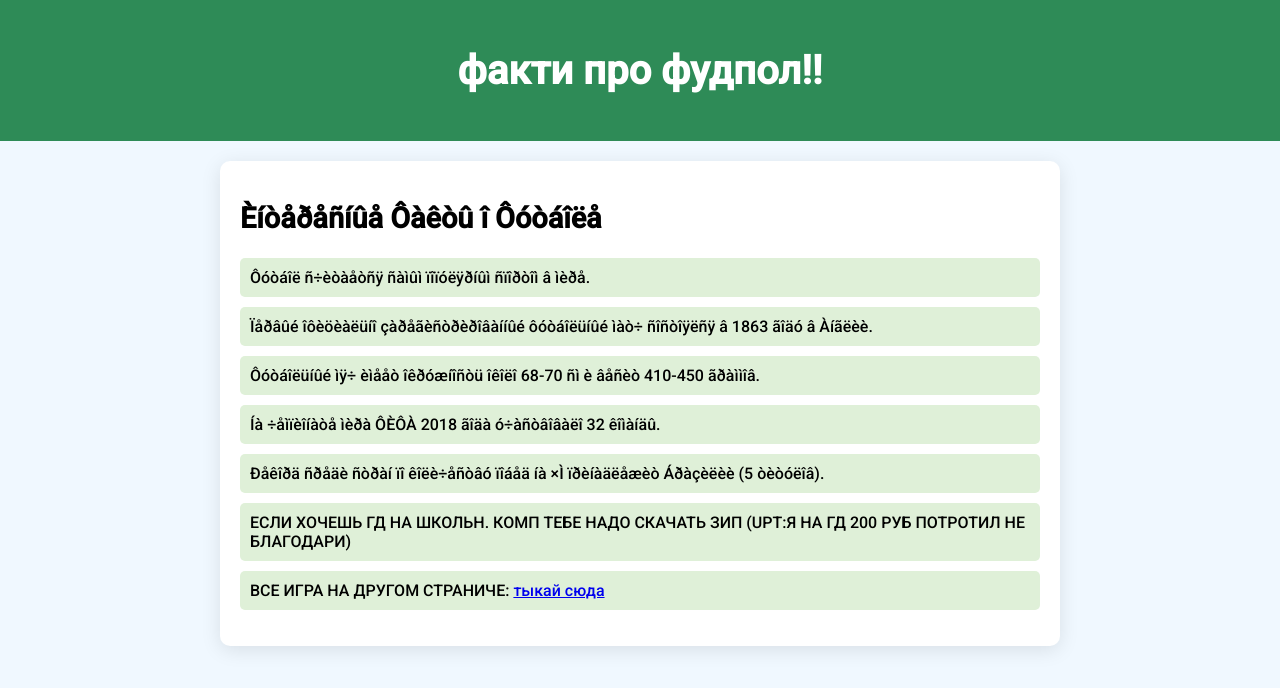
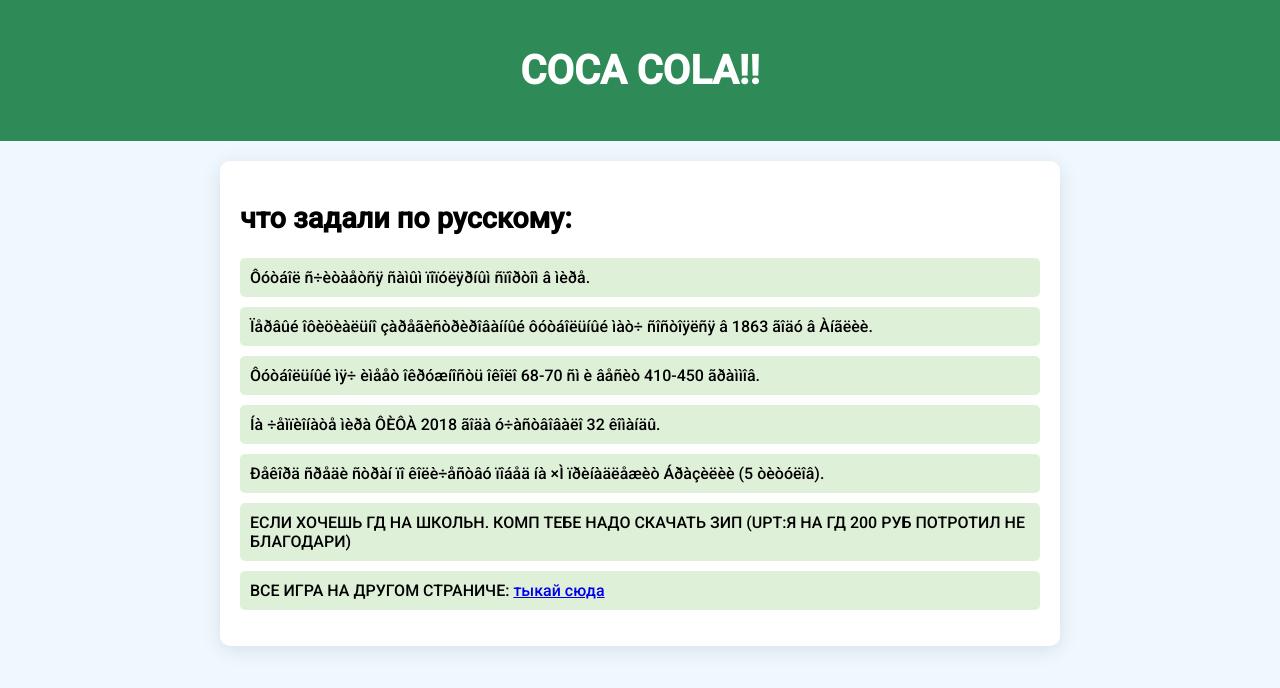
Before and after one commit to dimaneloh/qwerty, a plain HTML site: page index.html in a window 1280 px wide. Drawn offline with Linux system fonts and the light colour scheme.

Commit message:
Update index.html

```diff
--- a/index.html
+++ b/index.html
@@ -48,10 +48,10 @@
 </head>
 <body>
     <header>
-        <h1>факти про фудпол!!</h1>
+        <h1>COCA COLA!!</h1>
     </header>
     <div class="container">
-        <h2>Èíòåðåñíûå Ôàêòû î Ôóòáîëå</h2>
+        <h2>что задали по русскому:</h2>
         <ul>
             <li>Ôóòáîë ñ÷èòàåòñÿ ñàìûì ïîïóëÿðíûì ñïîðòîì â ìèðå.</li>
             <li>Ïåðâûé îôèöèàëüíî çàðåãèñòðèðîâàííûé ôóòáîëüíûé ìàò÷ ñîñòîÿëñÿ â 1863 ãîäó â Àíãëèè.</li>
```
